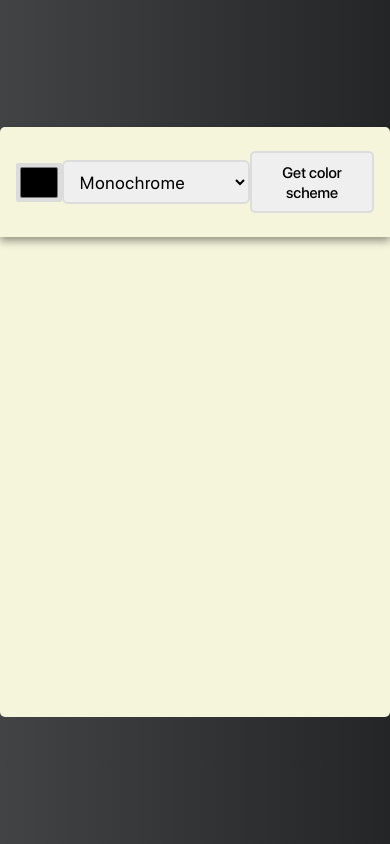
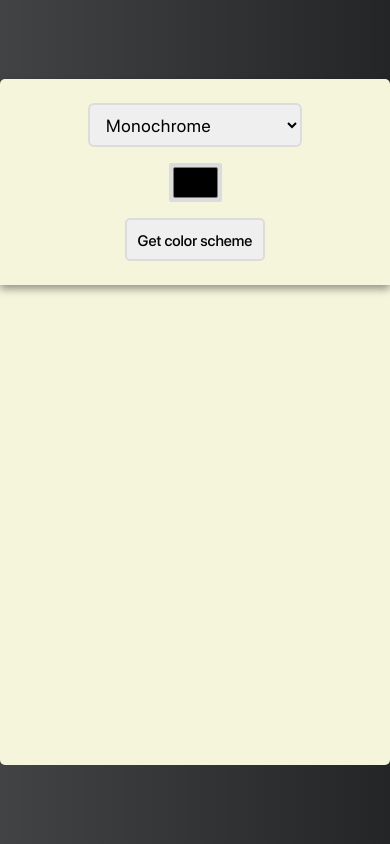
Before and after one commit to NirmalSinghTech1/color-scheme-generator, a plain HTML site: page index.html in a window 390 px wide. Drawn offline with Linux system fonts and the light colour scheme; no server answers; files whose address does not match are found by name.

Commit message:
mobile layout added

```diff
--- a/styles.css
+++ b/styles.css
@@ -29,7 +29,7 @@ body {
     background: linear-gradient(to right, #414345, #232526);
     background-repeat: no-repeat;
     max-width: 100vw;
-    height: 100vh;
+    min-height: 100vh;
     display: flex;
     align-items: center;
     justify-content: center;
@@ -165,11 +165,6 @@ select:open::picker-icon {
     display: none;
 }
 
-.tooltip {
-    /* position: relative; */
-    display: inline-block;
-}
-
 .tooltiptext {
     visibility: hidden;
     font-family: "SF pro regular";
@@ -224,3 +219,34 @@ div.color:focus .clipboard {
     display: inline-block;
     margin-top: 1em;
 }
+
+@media (max-width: 550px) {
+    body {
+        height: 680px;
+    }
+    .main-container {
+        width: 100vw;
+        height: auto;
+    }
+
+    .header {
+        flex-direction: column;
+        gap: 1em;
+    }
+
+    .mode-select {
+        order: -1;
+    }
+
+    .colors-container {
+        grid-template-columns: 1fr;
+        grid-template-rows: repeat(5, 1fr);
+        margin-right: 1em;
+        margin-left: 1em;
+        padding-bottom: 2em;
+    }
+
+    .tooltiptext {
+        left: 42%;
+    }
+}
```
